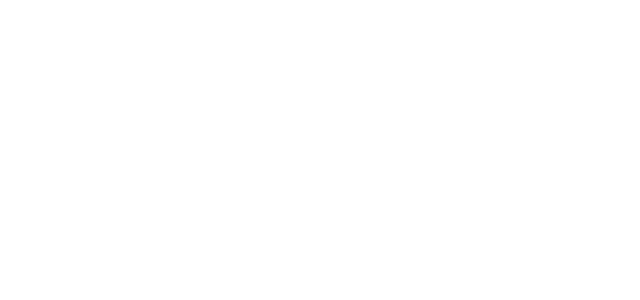
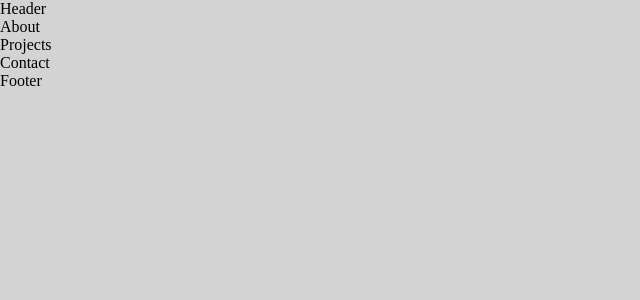
Before and after one commit to migiburgos/Portfolio, a React (Create React App) app in the folder client/: page / in a window 1280 px wide. Shown: the top 300 px of the page, without its empty margins (0-640 px from the left). Built offline with nearby package versions, Linux system fonts and the light colour scheme.

Commit message:
Added Components and Styles

```diff
--- /dev/null
+++ b/client/src/App.css
@@ -0,0 +1,13 @@
+* {
+  box-sizing: border-box;
+  padding: 0;
+  margin: 0;
+  scroll-behavior: smooth;
+}
+
+body {
+  background-color: var(--color-bg);
+}
+
+a {
+}
--- a/client/src/App.jsx
+++ b/client/src/App.jsx
@@ -1,16 +1,19 @@
 import React from "react";
+import { About, Contact, Footer, Header, Projects } from "./containers";
+import { Navbar } from "./components";
+import "./App.css";
 
 const App = () => {
   return (
     <div>
       <div>
-        {/* Header */}
-        {/* Navbar */}
+        <Navbar />
+        <Header />
       </div>
-      {/* About */}
-      {/* Projects */}
-      {/* Contact */}
-      {/* Footer */}
+      <About />
+      <Projects />
+      <Contact />
+      <Footer />
     </div>
   );
 };
--- a/client/src/components/navbar/Navbar.jsx
+++ b/client/src/components/navbar/Navbar.jsx
@@ -2,7 +2,11 @@ import React from "react";
 import "./navbar.css";
 
 const Navbar = () => {
-  return <div>Navbar</div>;
+  return (
+    <div>
+      <div></div>
+    </div>
+  );
 };
 
 export default Navbar;
--- /dev/null
+++ b/client/src/containers/index.js
@@ -0,0 +1,5 @@
+export { default as About } from "./about/About";
+export { default as Contact } from "./contact/Contact";
+export { default as Footer } from "./footer/Footer";
+export { default as Header } from "./header/Header";
+export { default as Projects } from "./projects/Projects";
--- /dev/null
+++ b/client/src/index.css
@@ -0,0 +1,15 @@
+/* Importing fonts from google api */
+/* @import url("https://fonts.googleapis.com/css2?family=Manrope:wght@200;300;400;500;600;700;800&display=swap"); */
+/* font-family: "Manrope", sans-serif; */
+
+/* Gradient Text */
+/* --gradient-text: linear-gradient(89.97deg, #ae67fa 1.84%, #f49867 102.67%); */
+
+:root {
+  --font-family: sans-serif;
+
+  --color-bg: lightgray;
+  --color-footer: gray;
+  --color-text: black;
+  --color-subtext: #444343;
+}
--- a/client/src/index.js
+++ b/client/src/index.js
@@ -5,6 +5,8 @@ import ReactDOM from "react-dom";
 // import "swiper/css/bundle";
 // import "./styles.css";
 
+import "./index.css";
+
 import App from "./App";
 
 ReactDOM.render(<App />, document.getElementById("root"));
```
